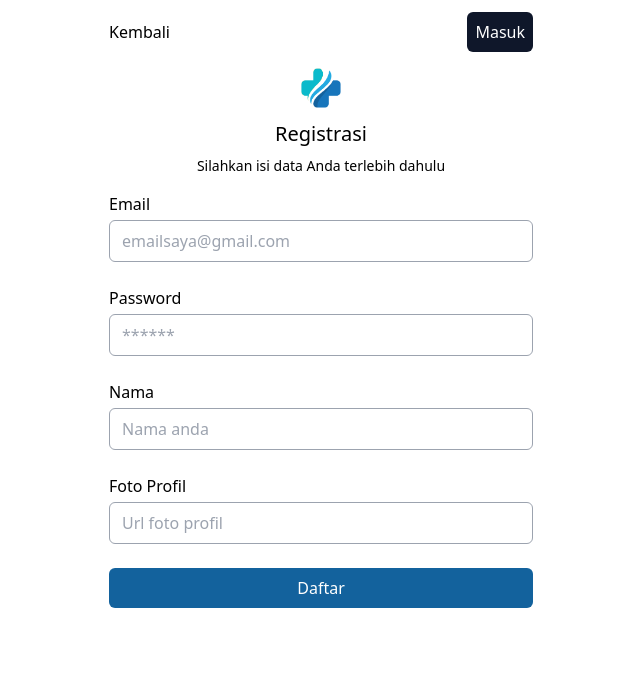
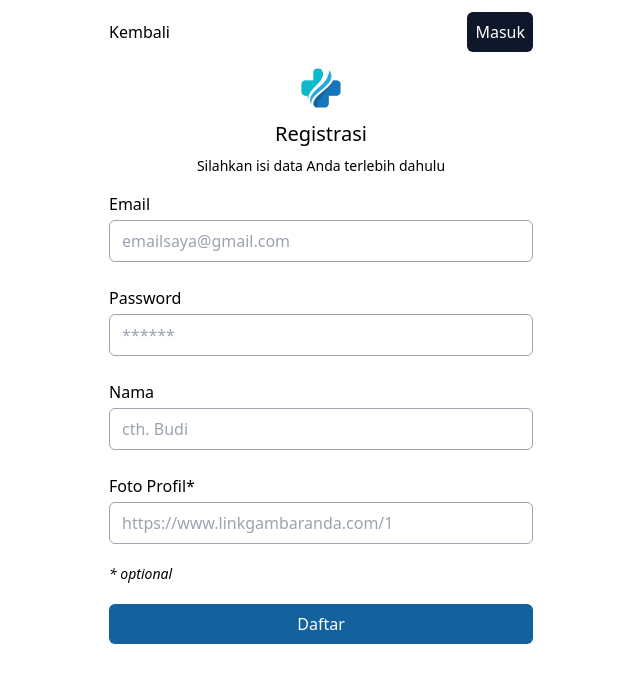
Before and after one commit to curagan/curagan-frontend, a Next.js app: page /register in a window 1280 px wide. Shown: the top 682 px of the page, without its empty margins (319-959 px from the left). Built offline with nearby package versions, Linux system fonts and the light colour scheme.

Commit message:
fix: update api link & error messages
- adjust input placeholder texts
- convert Yup error messages to Indonesia

```diff
--- a/pages/register/index.tsx
+++ b/pages/register/index.tsx
@@ -3,8 +3,8 @@ import axios from 'axios';
 import { NextPage } from 'next';
 import { useForm } from 'react-hook-form';
 import * as yup from 'yup';
-import { API_REGISTER } from '@/lib/ApiLinks';
-import router from 'next/router';
+import { API_REGISTER_PATIENT } from '@/lib/ApiLinks';
+import { useRouter } from 'next/router';
 import Link from 'next/link';
 import Image from 'next/image';
 import imgLogo from '@/public/icons/logo.png';
@@ -12,26 +12,35 @@ import { useState } from 'react';
 
 const Registration: NextPage = () => {
   const [disableSubmit, setDisableSubmit] = useState(false);
+  const router = useRouter();
+
+  // Yup & react hook form setup
 
   const schema = yup.object({
-    name: yup.string().required('Name required'),
-    email: yup.string().email('Invalid email').required('Email required'),
-    password: yup.string().required('Password required'),
-    imageURL: yup.string().required('Image URL required'),
+    name: yup.string().required('Nama diperlukan'),
+    email: yup.string().email('Email tidak valid').required('Email diperlukan'),
+    password: yup.string().required('Password diperlukan'),
+    imageURL: yup.string(),
   });
-
   const {
     register,
     handleSubmit,
     formState: { errors },
   } = useForm({
+    values: {
+      email: '',
+      password: '',
+      name: '',
+      imageURL: '',
+    },
     resolver: yupResolver(schema),
   });
 
+  // Handle submit
   const onSubmit = async (formData: any) => {
     try {
       setDisableSubmit(true);
-      const response = await axios.post(API_REGISTER, formData);
+      const response = await axios.post(API_REGISTER_PATIENT, formData);
 
       console.log('Registration success: ', response.data);
       router.push('/login');
@@ -105,7 +114,7 @@ const Registration: NextPage = () => {
               <label htmlFor="name">Nama</label>
               <input
                 type="text"
-                placeholder="Nama anda"
+                placeholder="cth. Budi"
                 className="w-full p-3 py-2 rounded-md border border-gray-400"
                 {...register('name')}
               />
@@ -115,17 +124,16 @@ const Registration: NextPage = () => {
             </div>
 
             <div className="flex flex-col gap-1">
-              <label htmlFor="imageURL">Foto Profil</label>
+              <label htmlFor="imageURL">Foto Profil*</label>
               <input
                 type="text"
-                placeholder="Url foto profil"
+                placeholder="https://www.linkgambaranda.com/1"
                 className="w-full p-3 py-2 rounded-md border border-gray-400"
                 {...register('imageURL')}
               />
-              <span className="text-sm text-red-600">
-                {errors.imageURL?.message?.toString()}
-              </span>
             </div>
+
+            <span className="text-sm italic">* optional</span>
 
             {disableSubmit ? (
               <button
```
